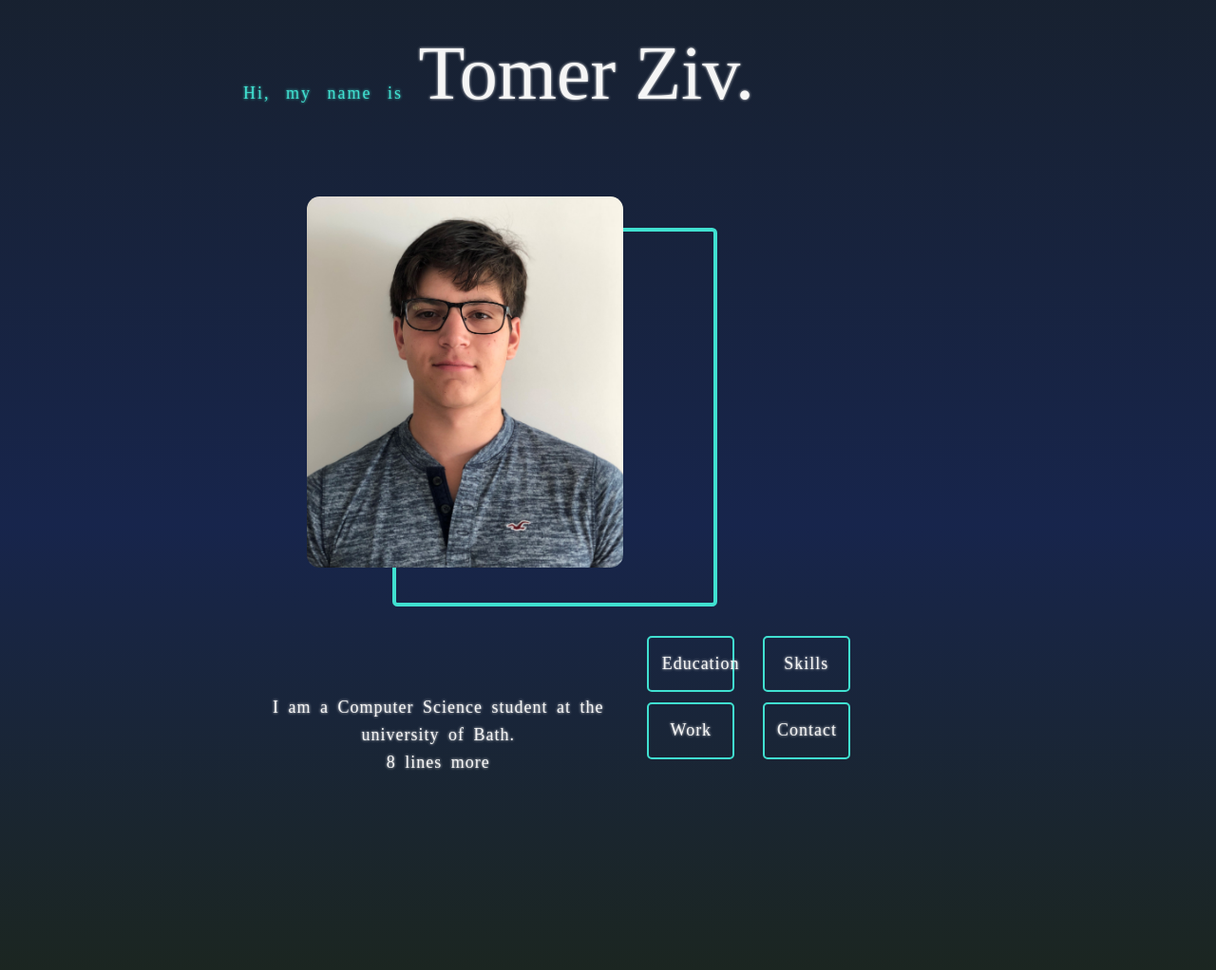
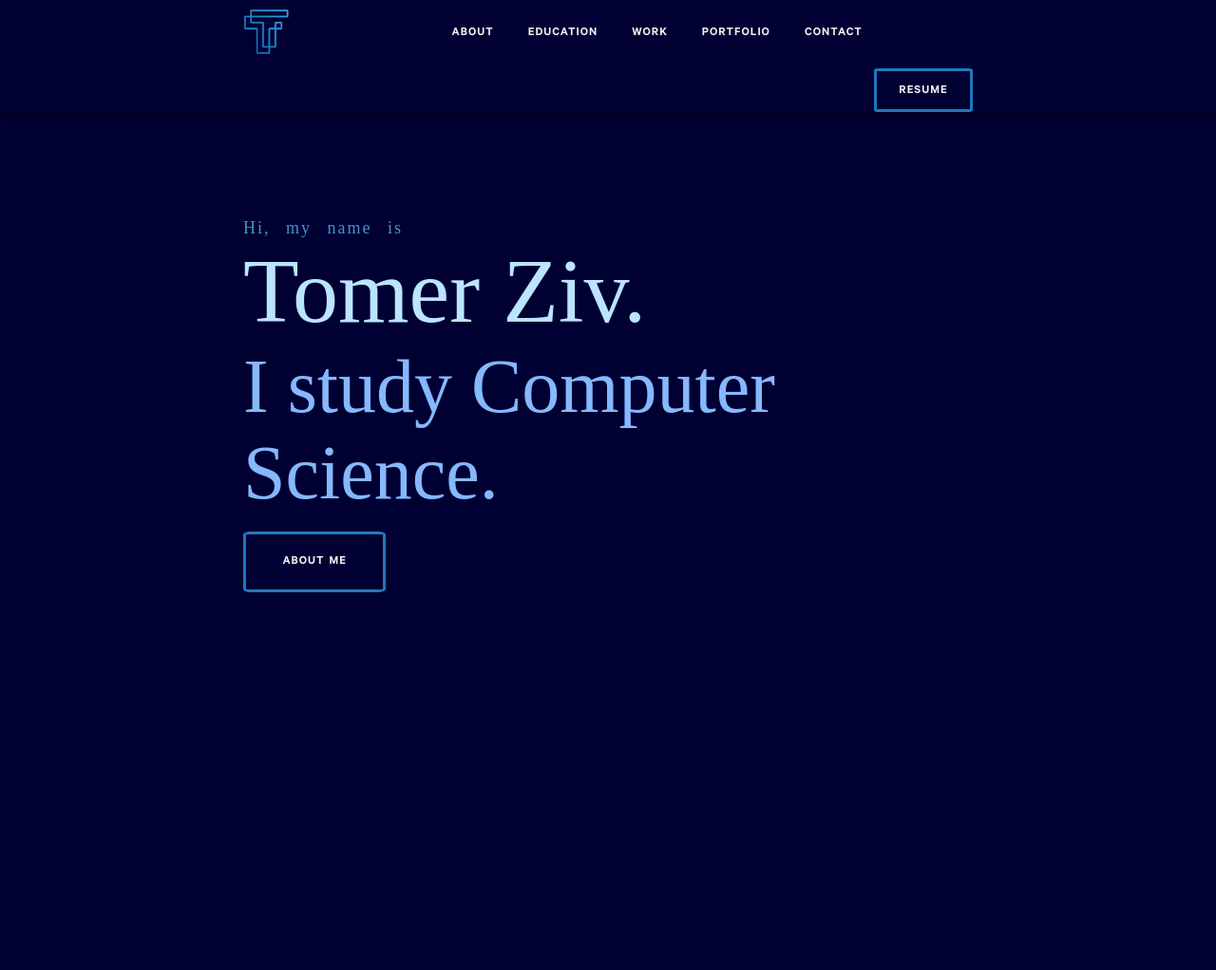
Before and after one commit to TomerTommy/TomerTommy.github.io, a plain HTML site: page index.html in a window 1280 px wide. Shown: the whole page at 95% size. Drawn offline with Linux system fonts and the light colour scheme.

Commit message:
third commit

```diff
--- a/index.html
+++ b/index.html
@@ -13,7 +13,7 @@
         <link rel="icon" type="image/png" href="inputs/logo.png">
 
         <!-- CSS -->
-        <link rel="stylesheet" type="text/css" href="styles/skeleton.css">
+        <!-- <link rel="stylesheet" type="text/css" href="styles/skeleton.css"> -->
         <link rel="stylesheet" type="text/css" href="styles/layout.css">
         <link rel="stylesheet" href="https://cdnjs.cloudflare.com/ajax/libs/font-awesome/4.7.0/css/font-awesome.min.css">
 
@@ -21,25 +21,45 @@
 
     <!-- Main Body -->
     <body>
-        <div>
-            <span class='title_text'>Hi, my name is </span>
-            <span class='title_name'>Tomer Ziv.</span>
-        </div>
-        <div>
-            <div class='profile_picture_shadow_border'></div>
-            <img class='profile_picture' src='inputs/IMG_0906.jpg' alt='Portrait'>
 
-            <p class='title_description'>
-                I am a Computer Science student at the university of Bath.
-                <br/> 8 lines more <br/><br/><br/><br/><br/><br/><br/><br/>
-            </p>
-            <div id='intro_btn'>Education</div>
-            <div id='intro_btn'>Skills</div>
-            <div id='intro_btn'>Work</div>
-            <div id='intro_btn'>Contact</div>
+        <ul>
+
+            <a href='#intro_page'><img id='logo' src='inputs/logo.png'></a>
+            <li><a href='#About'>about</a></li>
+            <li><a href='#Education'>education</a></li>
+            <li><a href='#Work'>work</a></li>
+            <li><a href='#Portfolio'>portfolio</a></li>
+            <li><a href='#Contact'>contact</a></li>
+            <a href='inputs/resume.pdf' id='resume_btn'>resume</a>
+
+        </ul>
 
 
-        </div>
+        <!-- <div id='title_page'> -->
+
+            <div id='title_page'>
+
+                <span class='first_line'>Hi, my name is </span><br/>
+                <span class='second_line'>Tomer Ziv.</span><br/>
+                <span class='third_line'>I study Computer Science.</span><br/><br/><br/>
+                <a href='#about' id='btn'>about me</a>
+
+                <!--
+                <img class='profile_picture' src='inputs/portrait.jpg' alt='Portrait'>
+                <div class='profile_picture_shadow_border'></div>
+
+                <p class='title_description'>
+
+                    I am a Computer Science student at the university of Bath.
+                    <br/> 8 lines more <br/><br/><br/><br/><br/><br/><br/><br/>
+
+                </p> -->
+
+            </div>
+
+        <!-- </div>  -->
+
+
     </body>
 
 </html>
--- a/styles/layout.css
+++ b/styles/layout.css
@@ -9,16 +9,24 @@
     font-family: FabyenDemo;
     src: url("fonts/FabyenDemo.ttf");
 }
+@font-face
+{
+    font-family: CalibreSemibold;
+    src: url("fonts/CalibreSemibold.otf")
+}
+
+/*
+    ------------------------------------
+                    MAIN
+    ------------------------------------
+*/
 
 body
 {
-    background-color: #1d2e1f;
-    background-image: repeating-linear-gradient(rgba(16, 16, 71, 0.432), rgba(0, 0, 255, 0.2),#1c2619  102% );
-    height: 100vh;
+    background-color: #010033;
+    min-height: 100vh;
     display: block;
-    font-size: 15pt;
-    text-shadow: 0 0 3px;
-    margin: 1% 20%;
+    margin: 0;
 
     /* DEBUG VARIABLES */
     /* border: 4px solid rgb(255, 255, 0); */
@@ -30,40 +38,174 @@ p
     font-size: large;
     font-family: 'CalibreMedium';
     text-align: center;
+}
 
+#btn
+{
+    padding: 1em 2em;
+    color: whitesmoke;
+    text-align: center;
+    font-size: larger;
+    border: 3px solid rgb(28, 123, 187);
+    border-radius: 5%;
+    margin-top: 10%;
+    font-variant: small-caps;
+    letter-spacing: 1px;
+    text-decoration: none;
+    font-family: 'CalibreSemibold';
 }
-/* DEBUG VALUES
-#block
+
+#btn:hover
+{
+    background-color: rgba(0, 153, 255, 0.144);
+    color: rgb(206, 162, 41);
+}
+
+/*
+    ------------------------------------
+                    NAV
+    ------------------------------------
+*/
+
+ul
+{
+    list-style-type: none;
+    margin: 0;
+    padding: 0;
+    overflow: hidden;
+    position: fixed;
+    top: 0;
+    display: block;
+    width: 100vw;
+    font-family: 'CalibreSemibold';
+    box-shadow: 5px 0 10px;
+    background-color: #010033;
+
+    /* DEBUG VARIABLES */
+    /* border: 4px solid rgb(255, 255, 0); */
+}
+
+li
+{
+    float: left;
+    margin-top: 5px;
+    font-variant: small-caps;
+    letter-spacing: 1px;
+
+    /* DEBUG VARIABLES */
+    /* border: 4px solid rgb(255, 255, 0); */
+}
+
+li a
 {
     display: block;
-    border: solid greenyellow;
+    color: whitesmoke;
+    text-align: center;
+    margin: 1em 1em;
+    text-decoration: none;
+    font-size: large;
+
+    /* DEBUG VARIABLES */
+    /* border: 4px solid rgb(255, 255, 0); */
 }
+
+#logo
+{
+    max-width: 3em;
+    min-width: 1em;
+    float: left;
+    padding: 0;
+    margin: 9px 12% 0 20%;
+
+    /* DEBUG VARIABLES */
+    /* border: 4px solid rgb(255, 255, 0); */
+}
+
+#resume_btn
+{
+    padding: 0.5em 1.3em;
+    color: whitesmoke;
+    text-align: center;
+    font-size: large;
+    border: 3px solid rgb(28, 123, 187);
+    margin-right: 20%;
+    float: right;
+    text-decoration: none;
+    border-radius: 5%;
+    margin-top: 9px;
+    font-variant: small-caps;
+    letter-spacing: 1px;
+}
+
+a:hover
+{
+    color: rgb(206, 162, 41);
+}
+
+#resume_btn:hover
+{
+    background-color: rgba(0, 153, 255, 0.144);
+    color: rgb(206, 162, 41);
+}
+
+/*
+    ------------------------------------
+                TITLE PAGE
+    ------------------------------------
 */
 
-.title_name
+#title_page
 {
-    color: whitesmoke;
-    font-family: 'CalibreMedium'; /* font family */
-    font-size: 60pt; /* size of the font */
+    display: block;
+    margin: 18% 20%;
 
+    /* DEBUG VARIABLES */
+    /* border: 4px solid rgb(255, 255, 0); */
 }
 
-.title_text
+#title_page_text
 {
-    color: turquoise;
+    /* DEBUG VARIABLES */
+    /* border: 4px solid rgb(255, 255, 0); */
+}
+
+.first_line
+{
+    color: rgb(67, 149, 204);;
     font-family: 'CalibreRegular';
     font-size: large;
     word-spacing: 10px;
     letter-spacing: 2px;
-    margin: -300px auto;
+
+    /* DEBUG VARIABLES */
+    /* border: 4px solid rgb(255, 255, 0); */
+}
+
+.second_line
+{
+    color: rgb(187, 228, 255);
+    font-family: 'CalibreMedium';
+    font-size: 6em;
+
+    /* DEBUG VARIABLES */
+    /* border: 4px solid rgb(255, 255, 0); */
+}
+
+.third_line
+{
+    color: rgb(133, 184, 252);
+    font-family: 'CalibreMedium';
+    font-size: 5em;
+
+    /* DEBUG VARIABLES */
+    /* border: 4px solid rgb(255, 255, 0); */
 }
 
 .profile_picture
 {
     position: relative;
-    float: left;
     margin: 50pt 50pt;
-    border-radius: 10pt;
+    border-radius: 5pt;
     width: 250pt;
     z-index: 2;
 
@@ -73,41 +215,25 @@ p
 
 .profile_picture_shadow_border
 {
-    position: fixed;
-    top: 180pt;
-    left: 310pt;
+    position: relative;
+    margin: -340pt 35pt;
     height: 293pt;
     width: 250pt;
     border: 4px solid turquoise;
-    border-radius: 4pt;
+    border-radius: 5pt;
     z-index: 1;
 }
+
 .title_description
 {
-    float: left;
-    margin: 50pt 10pt;
-    width: 50%;
-
+    display: relative;
+    width: 60%;
+    margin-top: 50pt;
+    margin-left: 345pt;
     word-spacing: 4px;
     letter-spacing: 1px;
 
     /* DEBUG VARIABLES */
-    /* border: 4px solid rgb(255, 255, 0); */
+     border: 4px solid rgb(255, 255, 0);
 
 }
-
-#intro_btn
-{
-    float: left;
-    padding: 10pt;
-    border: 2px solid turquoise;
-    border-radius: 5px;
-    width: 8%;
-    margin: 4pt 11pt;
-
-    text-align: center;
-    font-family: 'CalibreRegular';
-    color:whitesmoke;
-    letter-spacing: 1px;
-    font-size: large;
-}
```
Also changed, not shown: dog.jpg (added), inputs/portrait.jpg (renamed from inputs/IMG_0906.jpg).
